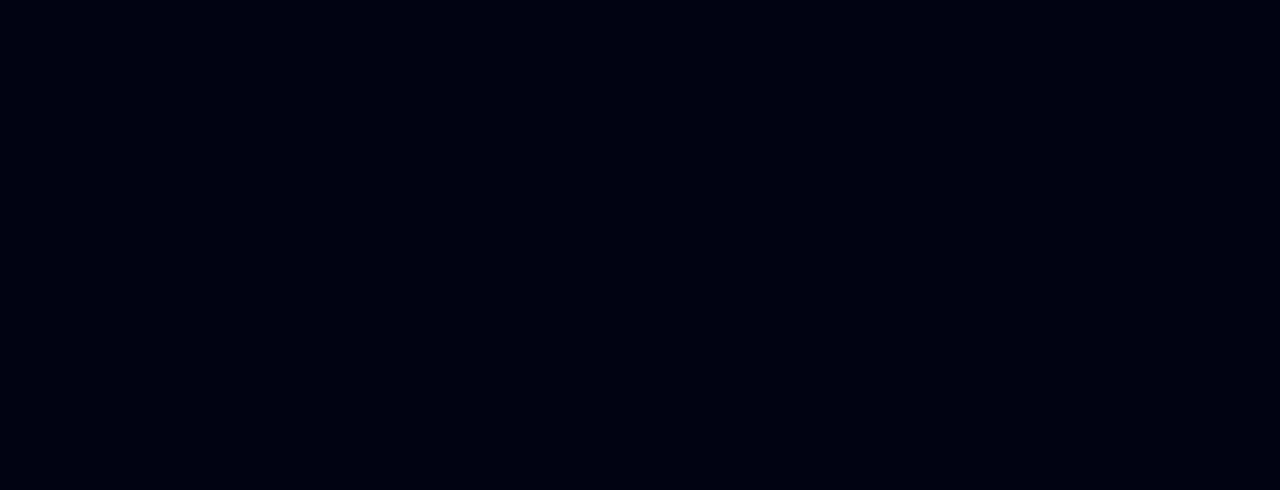
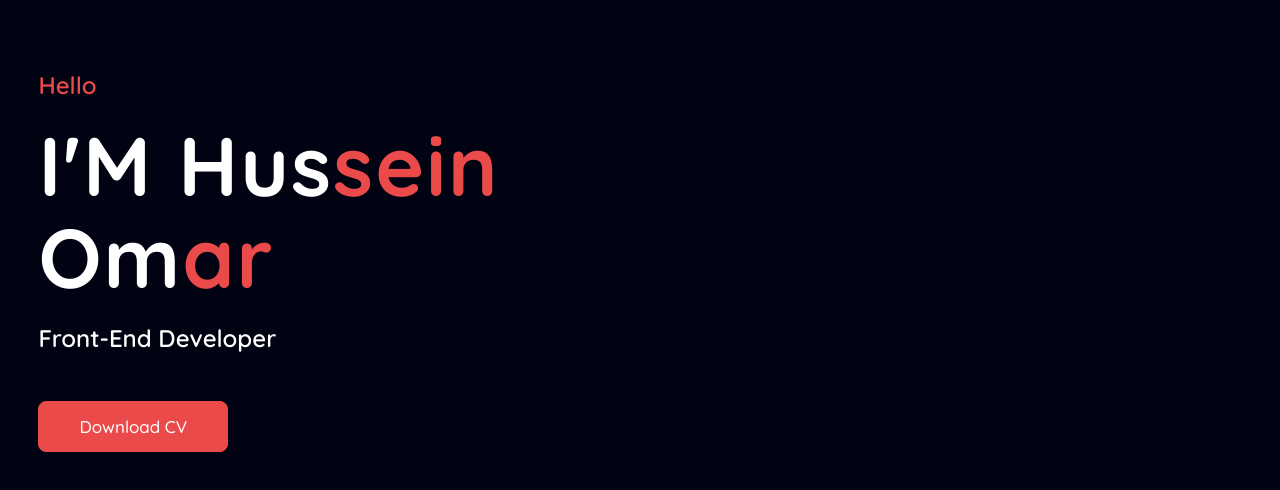
Before and after one commit to Hussein-omar-osman/portfolio, a React (Create React App) app: page / in a window 1280 px wide. Shown: the part 174-664 px from the top of the page. Built offline with nearby package versions, Linux system fonts and the light colour scheme; the HTML template or start-up script is replaced by a standard one.

Commit message:
creating the hero & header  component

```diff
--- a/src/App.js
+++ b/src/App.js
@@ -1,11 +1,13 @@
 import React from 'react';
 import Experience from './components/Experience';
 import Header from './components/Header';
+import Hero from './components/Hero';
 
 function App() {
   return (
     <>
       <Header />
+      <Hero />
     </>
   );
 }
--- /dev/null
+++ b/src/components/Hero.js
@@ -0,0 +1,20 @@
+import React from 'react';
+
+const Hero = () => {
+  return (
+    <section className='home' id='home'>
+      <div className='home-text'>
+        <h4>Hello</h4>
+        <h1>
+          I'M Hus<span>sein</span> <br /> Om<span>ar</span>
+        </h1>
+        <h3>Front-End Developer</h3>
+        <a href='#' className='btn'>
+          Download CV
+        </a>
+      </div>
+    </section>
+  );
+};
+
+export default Hero;
```
